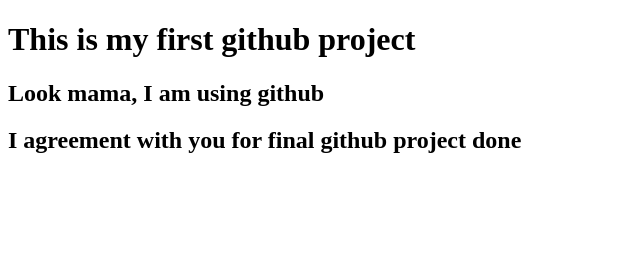
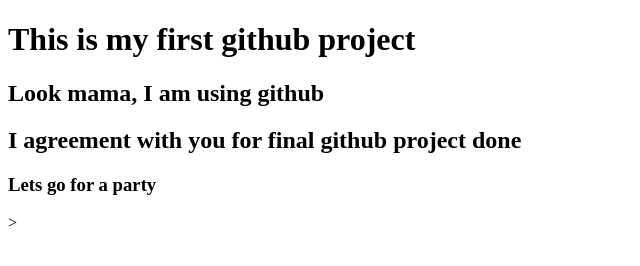
Before and after one commit to Shanti11/my-first-website, a plain HTML site: page index.html in a window 1280 px wide. Shown: the whole page, without its empty margins (0-640 px from the left). Drawn offline with Linux system fonts and the light colour scheme.

Commit message:
set a part

```diff
--- a/index.html
+++ b/index.html
@@ -9,5 +9,6 @@
         <h1>This is my first github project</h1>
         <h2>Look mama, I am using github</h2>
         <h2>I agreement with you for final github project done</h2>
+        <h3>Lets go for a party</h3>>
     </body>
     </html>
```
